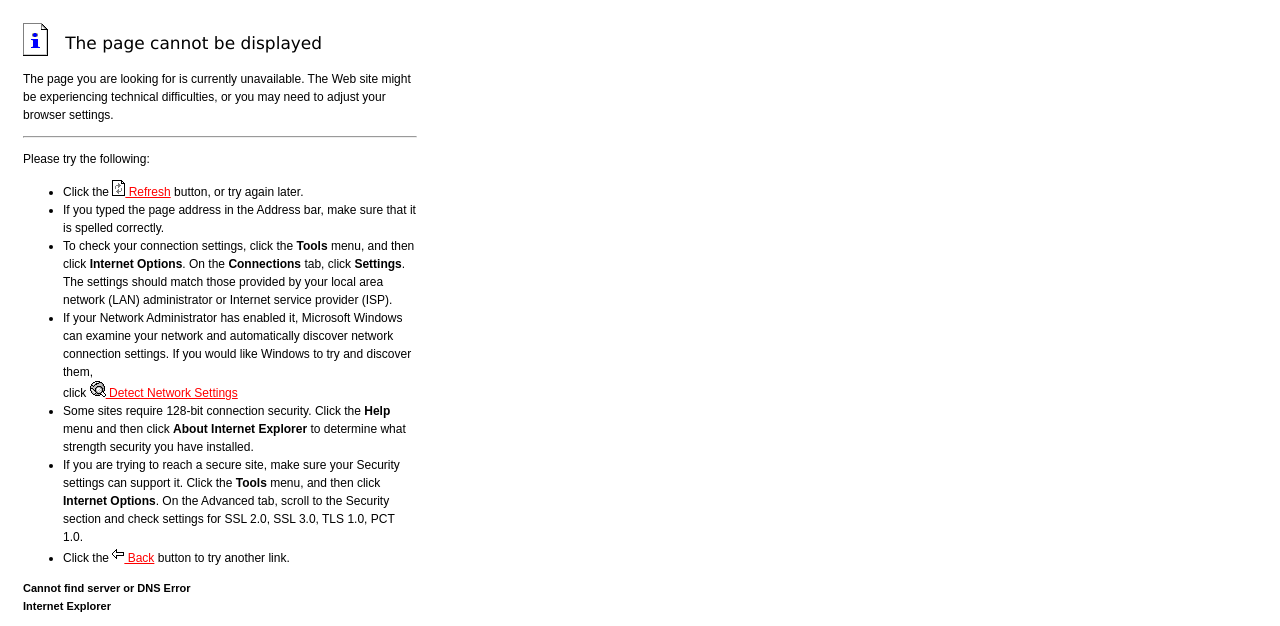
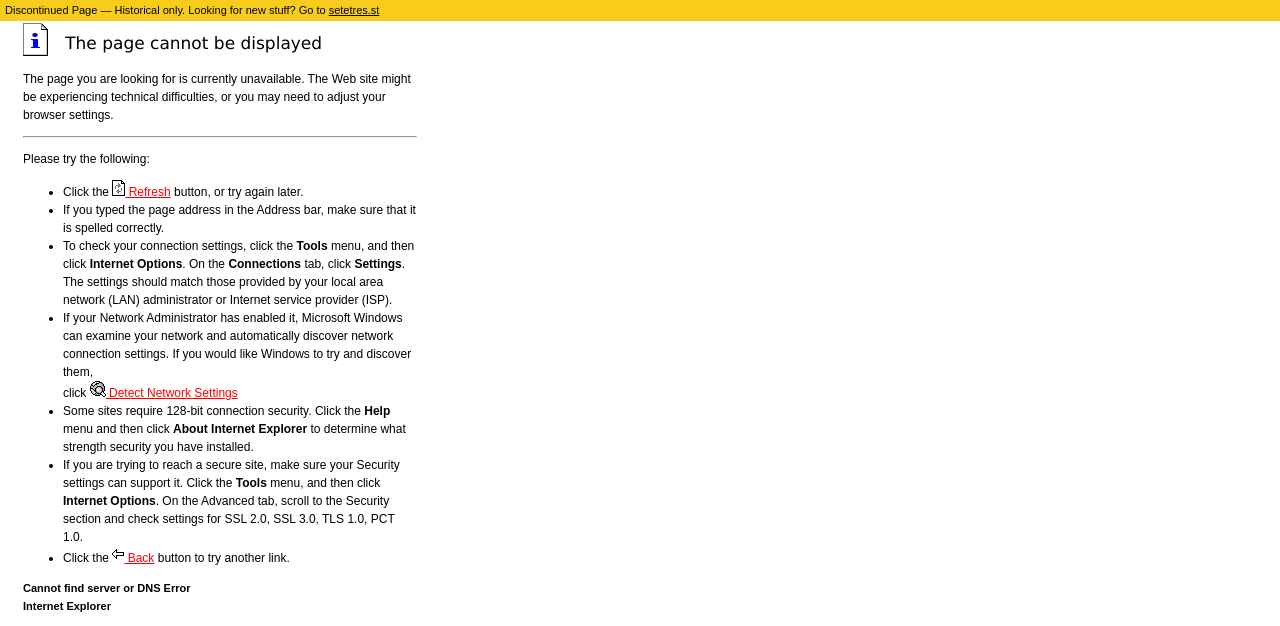
Before and after one commit to setetres/1997, a PHP site: page /get/error.php in a window 1280 px wide. Shown: the top 626 px of the page. Run offline with PHP 8.4, Linux system fonts and the light colour scheme; data that the repository does not hold is empty; some libraries are stand-ins or nearby versions.

Commit message:
Add kept bar

```diff
--- a/get/error.php
+++ b/get/error.php
@@ -58,6 +58,9 @@
         <script src="js/modernizr.js"></script>
     </head>
     <body class="errorPage">
+        <div class="kept">
+            <p>Discontinued Page  &#8212; Historical only. Looking for new stuff? Go to <a href="http://setetres.st">setetres.st</a></p>
+        </div>
         <div id="wr" class="wr">
             <table cellpadding="3" cellspacing="5" width="400">
                 <tbody>
```
